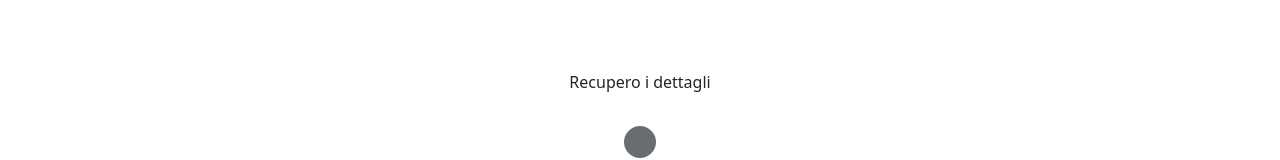
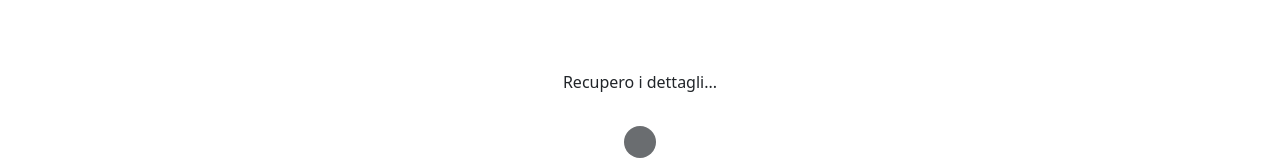
Before and after one commit to MANTRAAAH/Esercizi-Epicode, an Angular app in the folder Nona Settimana/Giorno 3/esercizio/: page /post-detail in a window 1280 px wide. Shown: the part 330-490 px from the top of the page. Built offline with nearby package versions, Linux system fonts and the light colour scheme.

Commit message:
details load done

```diff
--- a/Nona Settimana/Giorno 3/esercizio/src/app/components/post-detail/post-detail.component.html
+++ b/Nona Settimana/Giorno 3/esercizio/src/app/components/post-detail/post-detail.component.html
@@ -4,7 +4,7 @@
 >
   <div class="spinner-grow" role="status"></div>
   <div class="d-flex position-absolute top-50">
-    <p>Recupero i dettagli</p>
+    <p>Recupero i dettagli...</p>
   </div>
 </div>
 
```
